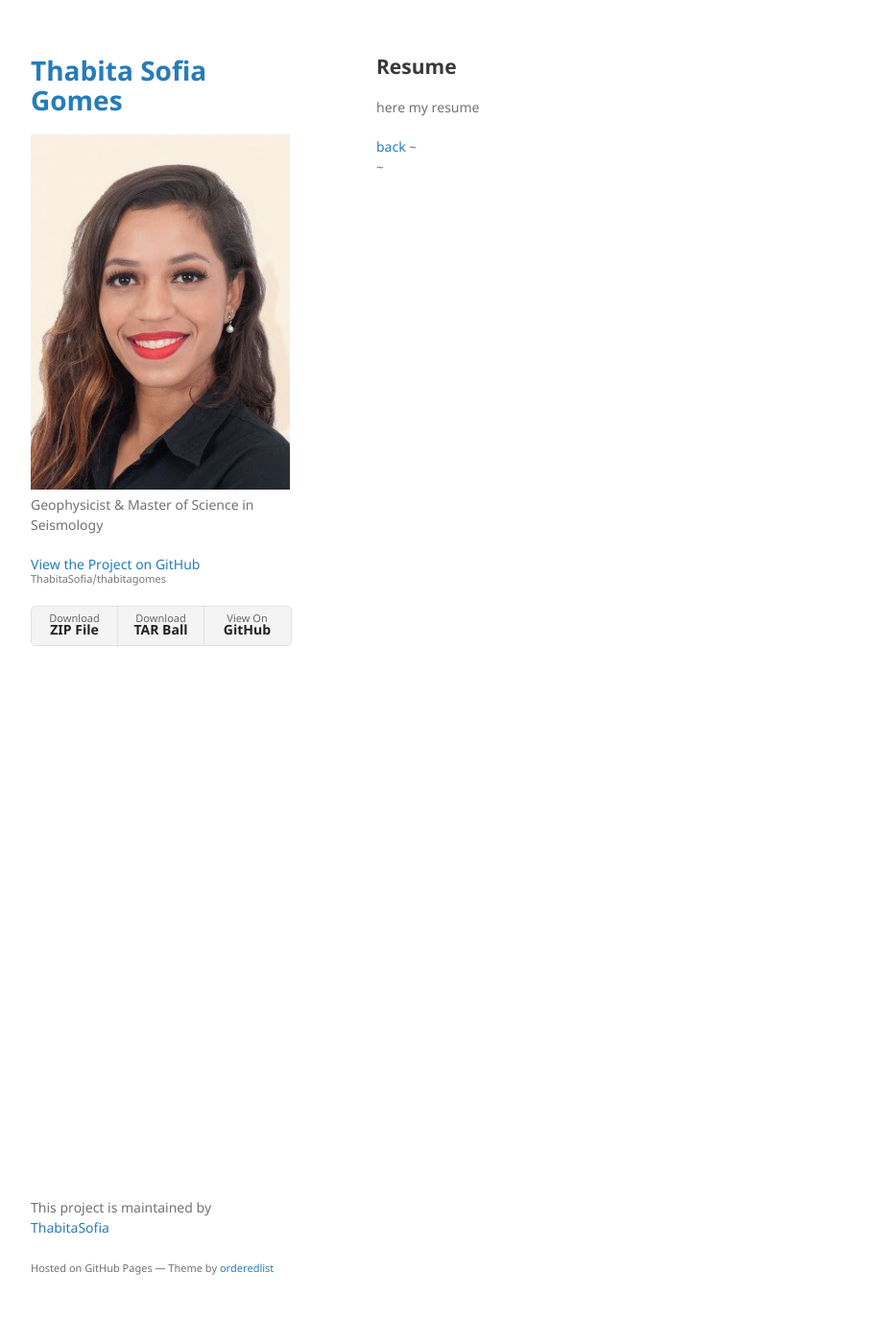
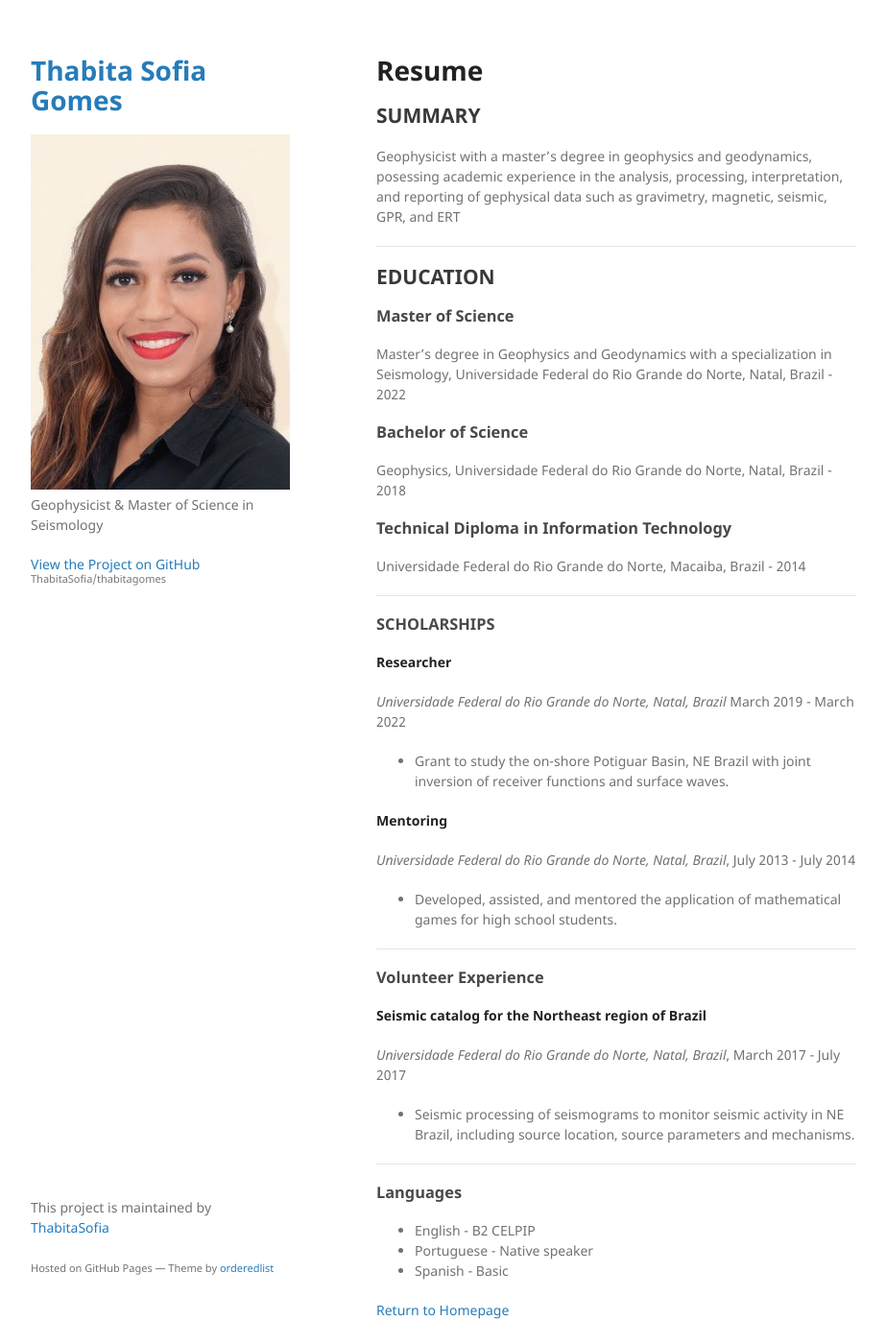
Before and after one commit to ThabitaSofia/thabitagomes, a Jekyll site: the page built from resume.md, in a window 1280 px wide and 1400 px high. Shown: the whole window at 96% size, without its empty margins (178-1101 px from the left). Built offline with Jekyll 4.4.1, drawn with Linux system fonts in a browser that asks for light colours; our own code applies the rules of GitHub Pages for plain Markdown files.

Commit message:
another commit

```diff
--- a/_config.yml
+++ b/_config.yml
@@ -1,6 +1,6 @@
 title: Thabita Sofia Gomes
 logo: /assets/img/profile.jpeg
 description: Geophysicist & Master of Science in Seismology
-show_downloads: true
+show_downloads: false
 google_analytics:
 theme: jekyll-theme-minimal
--- a/resume.md
+++ b/resume.md
@@ -2,10 +2,57 @@
 layout: default
 ---
 
-## Resume
+# Resume
 
-here my resume
 
-[back](./)
-~
-~
+## SUMMARY
+Geophysicist with a master's degree in geophysics and geodynamics, posessing academic experience in the analysis, processing, interpretation, and reporting of gephysical data such as gravimetry, magnetic, seismic, GPR, and ERT
+
+* * *
+## EDUCATION
+
+### Master of Science
+
+Master's degree in Geophysics and Geodynamics with a specialization in Seismology, Universidade Federal do Rio Grande do Norte, Natal, Brazil - 2022
+
+### Bachelor of Science
+Geophysics, Universidade Federal do Rio Grande do Norte, Natal, Brazil - 2018
+
+### Technical Diploma in Information Technology
+Universidade Federal do Rio Grande do Norte, Macaiba, Brazil - 2014
+
+* * *
+### SCHOLARSHIPS
+
+**Researcher**
+
+_Universidade Federal do Rio Grande do Norte, Natal, Brazil_
+March 2019 - March 2022
+  - Grant to study the on-shore Potiguar Basin, NE Brazil with joint inversion of receiver functions and surface waves.
+
+**Mentoring**
+
+_Universidade Federal do Rio Grande do Norte, Natal, Brazil_,
+July 2013 - July 2014
+  - Developed, assisted, and mentored the application of mathematical games for high school students.
+
+* * *
+### Volunteer Experience
+
+**Seismic catalog for the Northeast region of Brazil**
+
+_Universidade Federal do Rio Grande do Norte, Natal, Brazil_,
+March 2017 - July 2017
+  - Seismic processing of seismograms to monitor seismic activity in NE Brazil, including source location, source parameters and mechanisms.
+
+* * *
+
+### Languages
+* English - B2 CELPIP
+* Portuguese - Native speaker
+* Spanish - Basic
+
+
+
+
+[Return to Homepage](./)
```
Also changed, not shown: HW.md (added, +10 -0 lines), geophysical_surveys.md (added, +9 -0 lines), index.md (+16 -3 lines), projects.md (+8 -4 lines), samba.md (added, +10 -0 lines), 2 other files.
